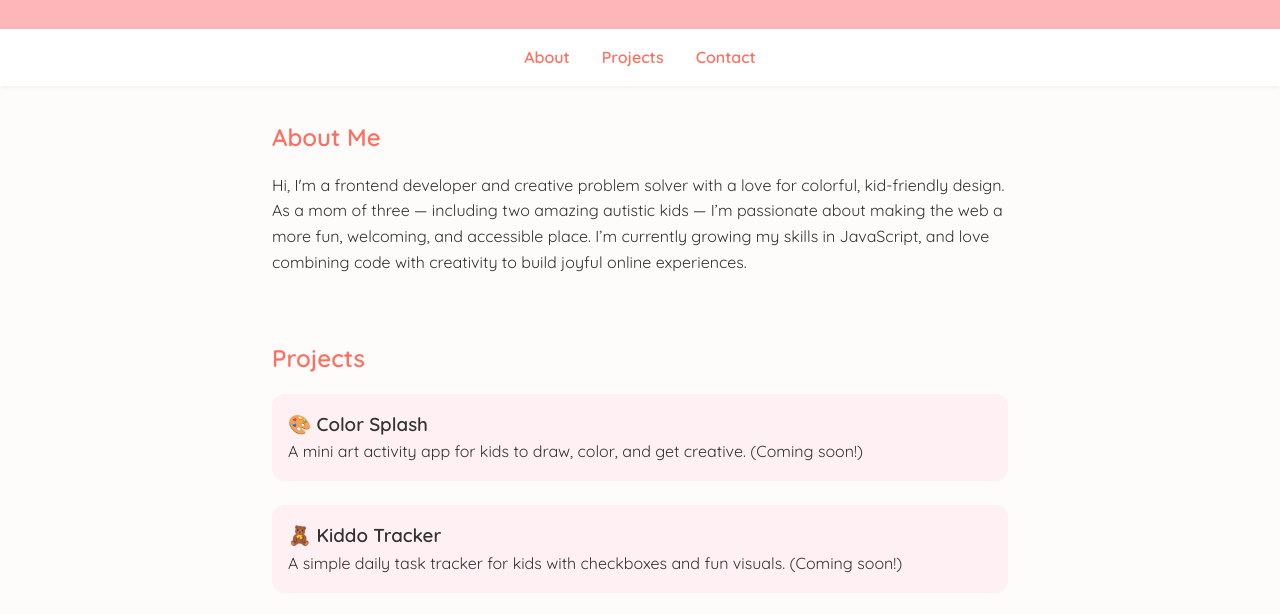
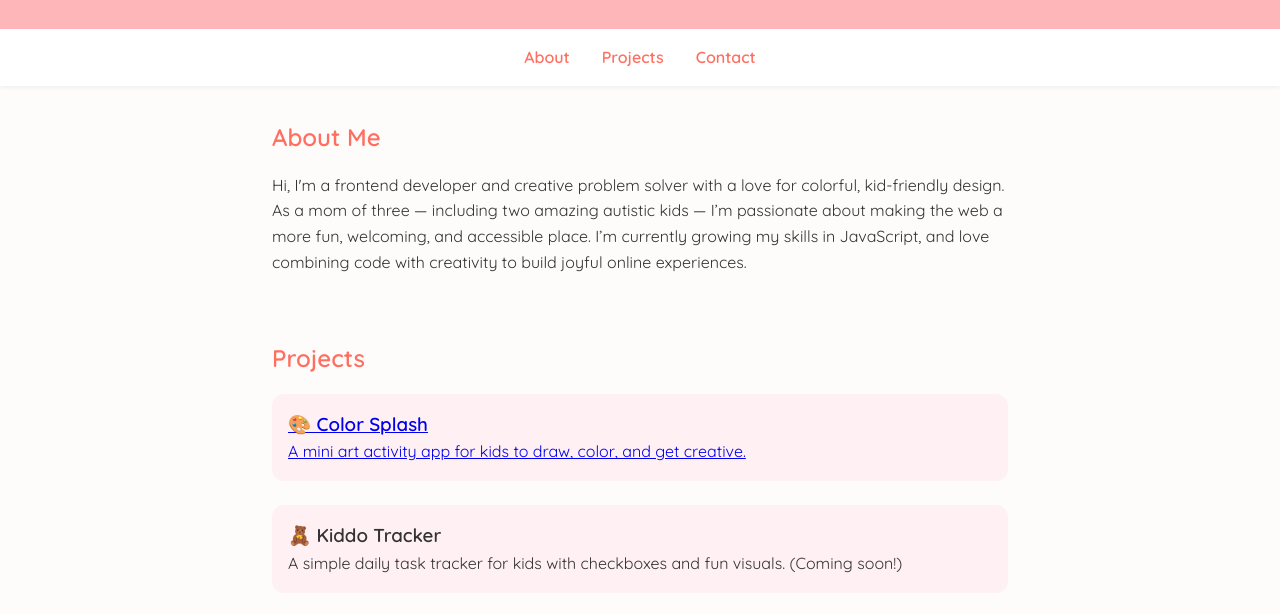
Before and after one commit to TashaCodes-eng/Portfolio, a plain HTML site: page index.html in a window 1280 px wide. Shown: the part 112-726 px from the top of the page. Drawn offline with Linux system fonts and the light colour scheme.

Commit message:
added color slash link

```diff
--- a/index.html
+++ b/index.html
@@ -97,8 +97,10 @@
   <section id="projects">
     <h2>Projects</h2>
     <div class="project">
-      <h3>🎨 Color Splash</h3>
-      <p>A mini art activity app for kids to draw, color, and get creative. (Coming soon!)</p>
+      <a href="color-splash.html" target="_blank">
+        <h3>🎨 Color Splash</h3>
+        <p>A mini art activity app for kids to draw, color, and get creative.</p>
+      </a>
     </div>
     <div class="project">
       <h3>🧸 Kiddo Tracker</h3>
```
